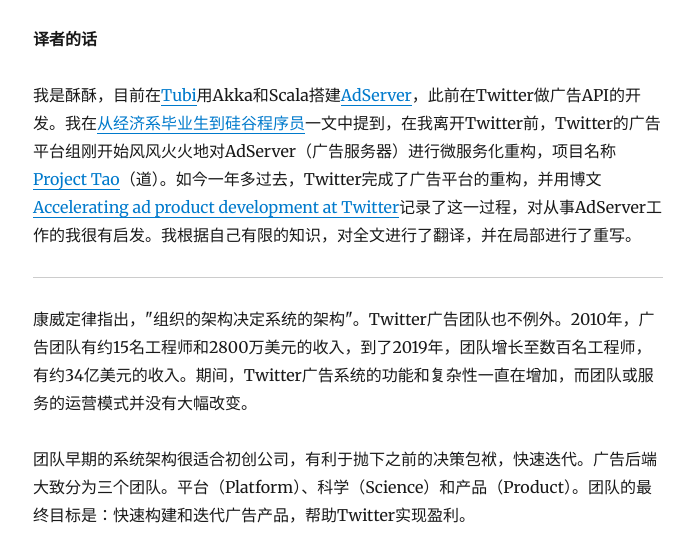
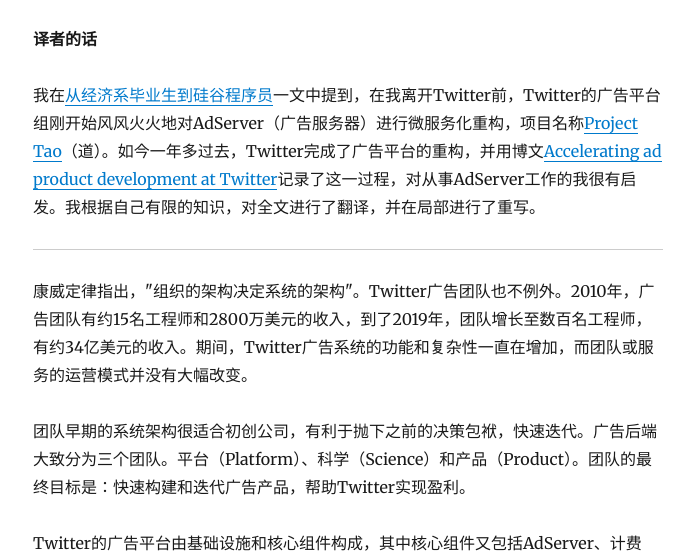
Before and after one commit to YikSanChan/yiksanchan.com, a Gatsby site: page /accelerating-ad-product-development-at-twitter/ in a window 1280 px wide. Shown: the part 214-768 px from the top of the page, without its empty margins (292-985 px from the left). Built offline with nearby package versions, Linux system fonts and the light colour scheme; Gatsby itself is replaced by a stand-in of ours; some packages are replaced by stand-ins of ours.

Commit message:
update content

```diff
--- a/content/blog/a-map-of-akka/index.md
+++ b/content/blog/a-map-of-akka/index.md
@@ -15,8 +15,6 @@ Heiko是Akka的早期贡献者，也是Scala社区的重要贡献者。
 即使在他回到Lightbend担任[Cloudstate](https://cloudstate.io/)项目的Tech Lead后，他仍会在Github上解答我的问题。
 本文的翻译得到了Heiko的同意，我在此特意感谢他对我的帮助，祝他能带队把Cloudstate做成功。
 翻译大幅借助于[DeepL Translate](https://www.deepl.com/en/translator)，感谢这个工具。
-
-Heiko, thanks for always helping me with Akka. Happy Hakking!
 
 ---
 
--- a/content/blog/accelerating-ad-product-development-at-twitter/index.md
+++ b/content/blog/accelerating-ad-product-development-at-twitter/index.md
@@ -6,7 +6,7 @@ description: 译文。Twitter如何完成对单体AdServer的微服务化拆分
 
 **译者的话**
 
-我是酥酥，目前在[Tubi](https://tubitv.com/)用Akka和Scala搭建[AdServer](https://code.tubitv.com/a-fully-reactive-ad-serving-platform-using-scala-akka-streams-13299e7ea04e)，此前在Twitter做广告API的开发。我在[从经济系毕业生到硅谷程序员](https://zhuanlan.zhihu.com/p/164431792)一文中提到，在我离开Twitter前，Twitter的广告平台组刚开始风风火火地对AdServer（广告服务器）进行微服务化重构，项目名称[Project Tao](https://www.adexchanger.com/platforms/after-q2-earnings-surge-twitter-doubles-down-on-dr-and-ad-server-revamp/)（道）。如今一年多过去，Twitter完成了广告平台的重构，并用博文[Accelerating ad product development at Twitter](https://blog.twitter.com/engineering/en_us/topics/infrastructure/2020/accelerating-ad-product-development-at-twitter.html)记录了这一过程，对从事AdServer工作的我很有启发。我根据自己有限的知识，对全文进行了翻译，并在局部进行了重写。
+我在[从经济系毕业生到硅谷程序员](https://zhuanlan.zhihu.com/p/164431792)一文中提到，在我离开Twitter前，Twitter的广告平台组刚开始风风火火地对AdServer（广告服务器）进行微服务化重构，项目名称[Project Tao](https://www.adexchanger.com/platforms/after-q2-earnings-surge-twitter-doubles-down-on-dr-and-ad-server-revamp/)（道）。如今一年多过去，Twitter完成了广告平台的重构，并用博文[Accelerating ad product development at Twitter](https://blog.twitter.com/engineering/en_us/topics/infrastructure/2020/accelerating-ad-product-development-at-twitter.html)记录了这一过程，对从事AdServer工作的我很有启发。我根据自己有限的知识，对全文进行了翻译，并在局部进行了重写。
 
 ---
 
```
